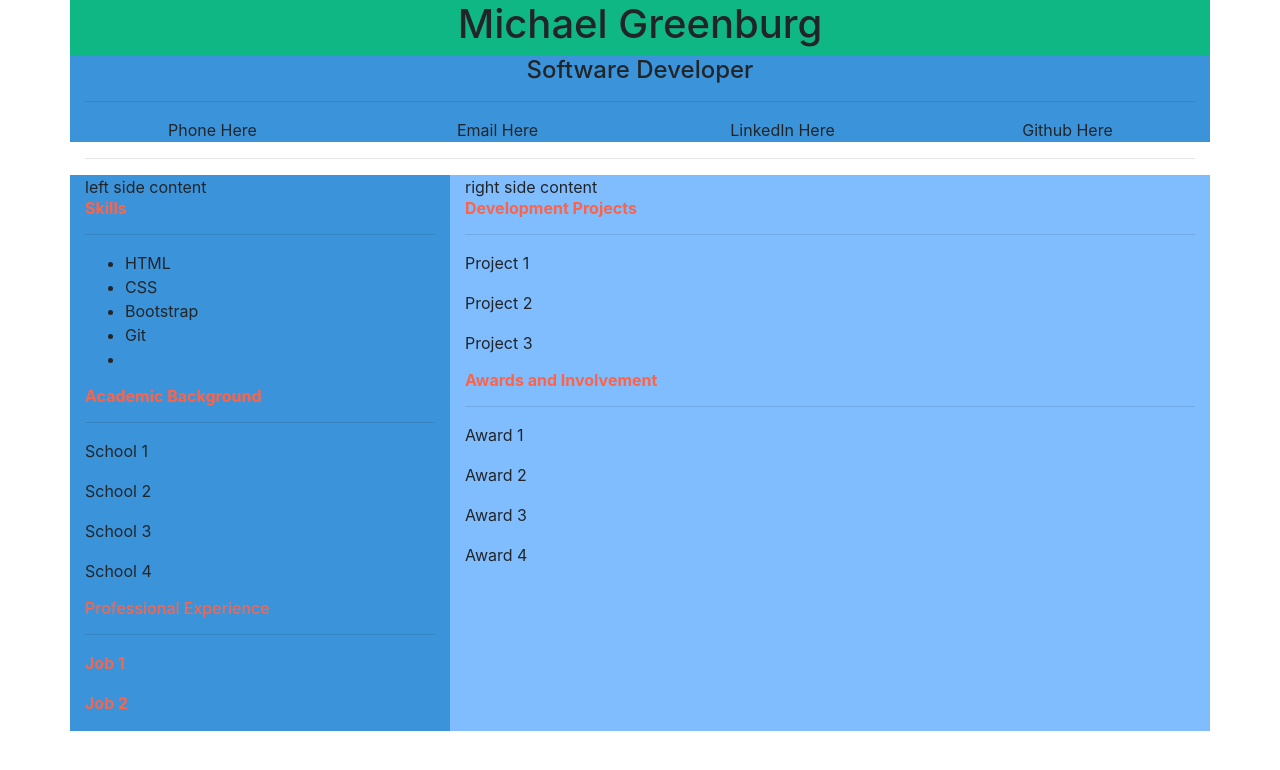
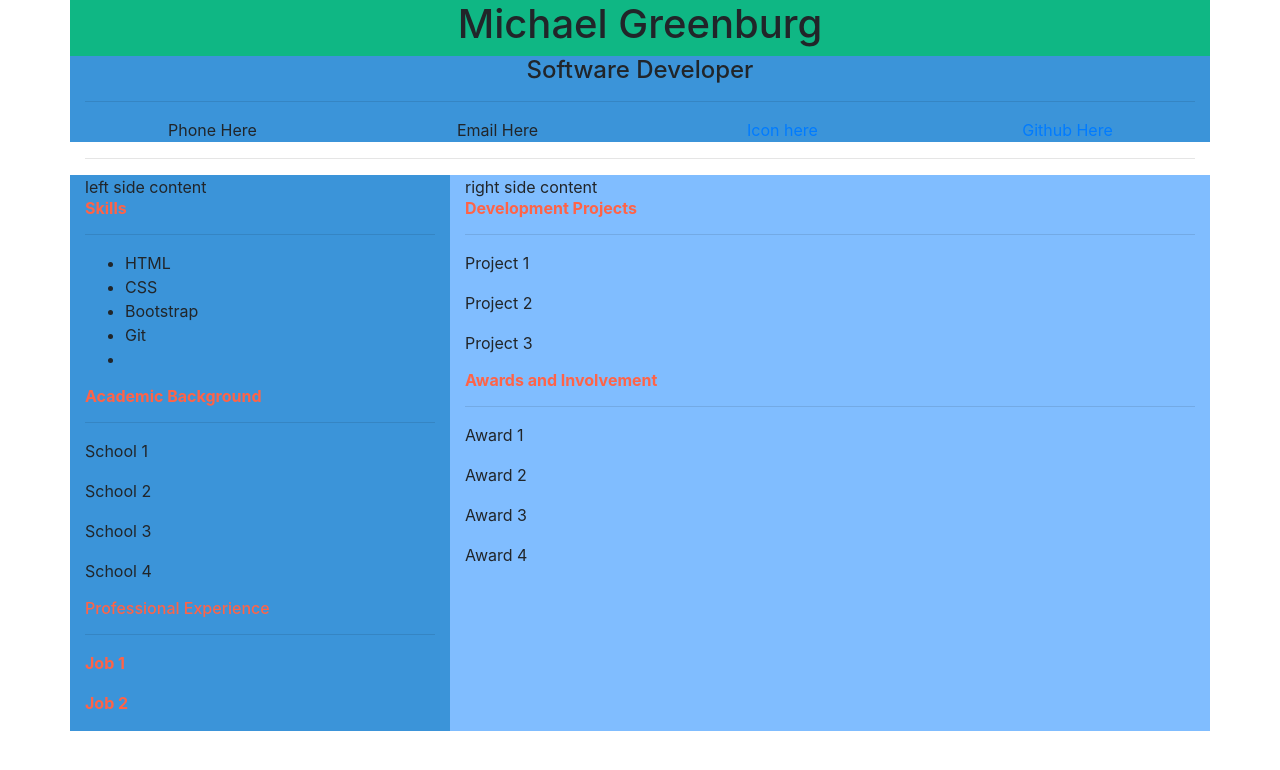
Before and after one commit to MikeGreenburg/codeup-web-exercises-bak, a plain HTML site: page img/bootstrap-resume.html in a window 1280 px wide. Drawn offline with nearby package versions, Linux system fonts and the light colour scheme.

Commit message:
resume template for developer

```diff
--- a/img/bootstrap-resume.html
+++ b/img/bootstrap-resume.html
@@ -53,17 +53,17 @@
                 <p></p>
             </div>
 
-            <div class="col-12 col-md-3">
+            <div class="col-12 col-md-6 col-lg-3">
                 Phone Here
             </div>
-            <div class="col-12 col-md-3">
+            <div class="col-12 col-md-6 col-lg-3">
                 Email Here
             </div>
-            <div class="col-12 col-md-3">
-                LinkedIn Here
+            <div class="col-12 col-md-6 col-lg-3">
+                <a href="http://linkedin.com" target="_blank">Icon here</a>
             </div>
-            <div class="col-12 col-md-3">
-                Github Here
+            <div class="col-12 col-md-6 col-lg-3">
+                <a href="http://" target="_blank">Github Here</a>
             </div>
         </div>
 
```
